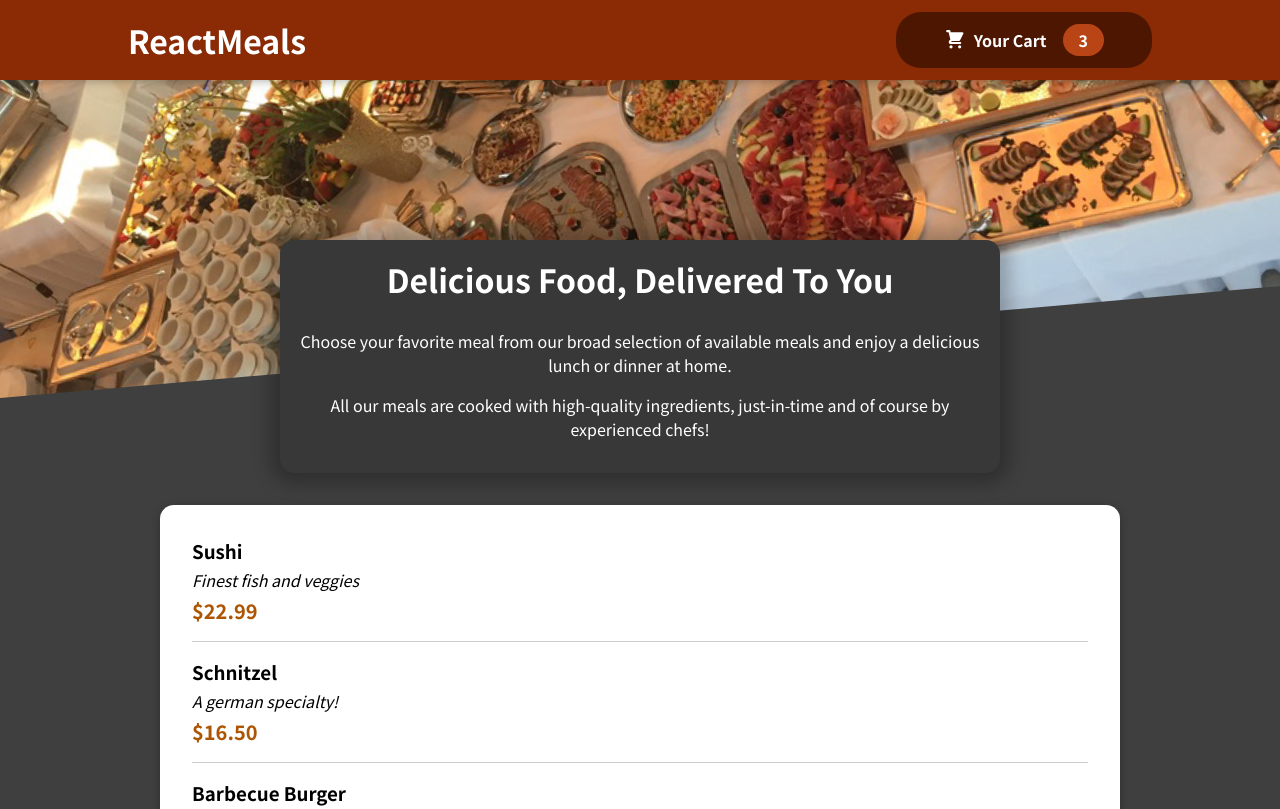
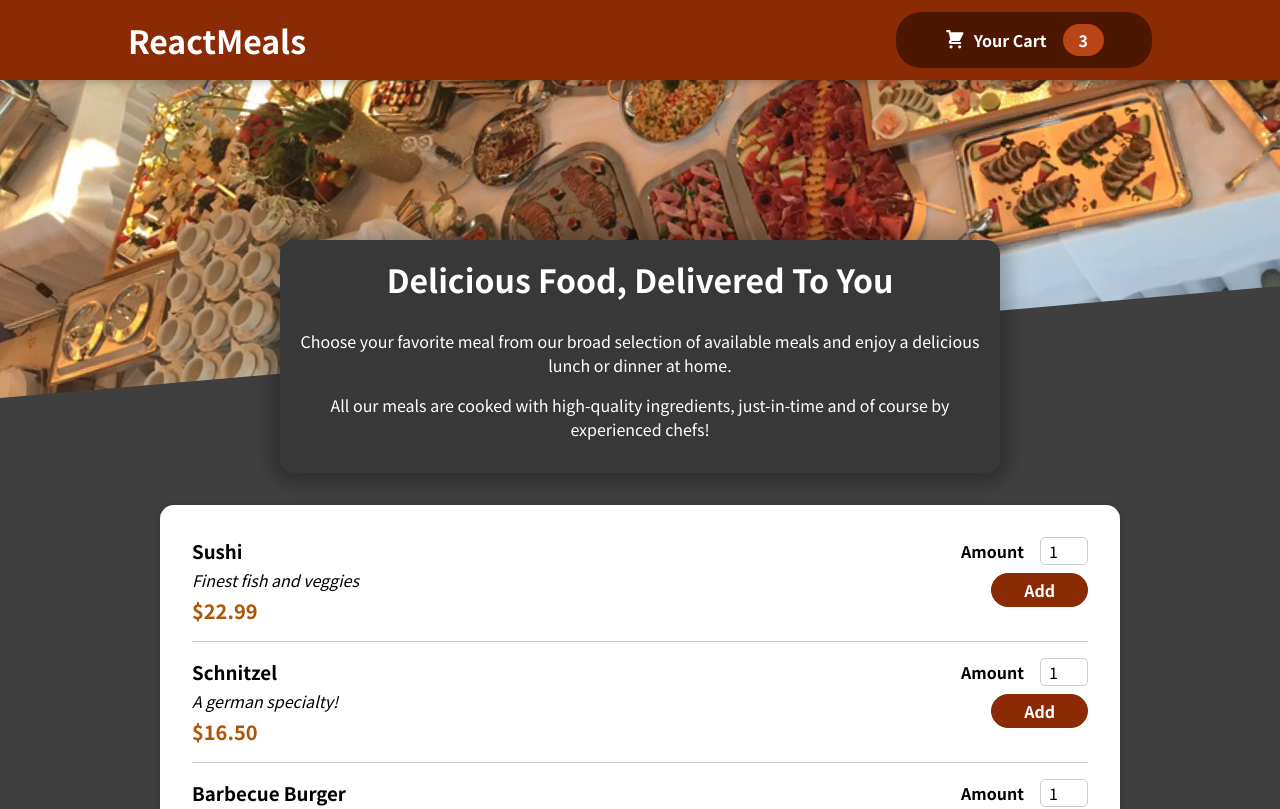
Before and after one commit to RossCr0ss/react-meals, a React (Create React App) app: page / in a window 1280 px wide. Shown: the top 809 px of the page. Built offline with nearby package versions, Linux system fonts and the light colour scheme.

Commit message:
Adding a Form

```diff
--- a/src/components/Meals/MealItem/MealItem.js
+++ b/src/components/Meals/MealItem/MealItem.js
@@ -1,4 +1,5 @@
 import React from 'react';
+import MealItemForm from './MealItemForm';
 
 import classes from './MealItem.module.css';
 
@@ -11,7 +12,9 @@
         <div className={classes.description}>{props.description}</div>
         <div className={classes.price}>{price}</div>
       </div>
-      <div></div>
+      <div>
+        <MealItemForm />
+      </div>
     </li>
   );
 };
--- a/src/components/Meals/MealItem/MealItemForm.js
+++ b/src/components/Meals/MealItem/MealItemForm.js
@@ -1,7 +1,26 @@
 import React from 'react';
+import Input from '../../UI/Input';
+
+import classes from './MealItemForm.module.css';
 
 const MealItemForm = () => {
-  return <div>MealItemForm</div>;
+  const randomId = Math.random();
+  return (
+    <form className={classes.form}>
+      <Input
+        label="Amount"
+        input={{
+          id: `amount-${randomId}`,
+          type: 'number',
+          min: '1',
+          max: '10',
+          step: '1',
+          defaultValue: '1',
+        }}
+      />
+      <button>Add</button>
+    </form>
+  );
 };
 
 export default MealItemForm;
--- /dev/null
+++ b/src/components/Meals/MealItem/MealItemForm.module.css
@@ -0,0 +1,20 @@
+.form {
+  text-align: right;
+}
+
+.form button {
+  font: inherit;
+  cursor: pointer;
+  background-color: #8a2b06;
+  border: 1px solid #8a2b06;
+  color: white;
+  padding: 0.25rem 2rem;
+  border-radius: 20px;
+  font-weight: bold;
+}
+
+.form button:hover,
+.form button:active {
+  background-color: #641e03;
+  border-color: #641e03;
+}
--- /dev/null
+++ b/src/components/UI/Input.js
@@ -0,0 +1,13 @@
+import classes from './Input.module.css';
+
+const Input = (props) => {
+  console.log(props);
+  return (
+    <div className={classes.input}>
+      <label htmlFor={props.input.id}>{props.label}</label>
+      <input id={props.input.id} {...props.input} />
+    </div>
+  );
+};
+
+export default Input;
--- /dev/null
+++ b/src/components/UI/Input.module.css
@@ -0,0 +1,18 @@
+.input {
+  display: flex;
+  align-items: center;
+  margin-bottom: 0.5rem;
+}
+
+.input label {
+  font-weight: bold;
+  margin-right: 1rem;
+}
+
+.input input {
+  width: 3rem;
+  border-radius: 5px;
+  border: 1px solid #ccc;
+  font: inherit;
+  padding-left: 0.5rem;
+}
```
